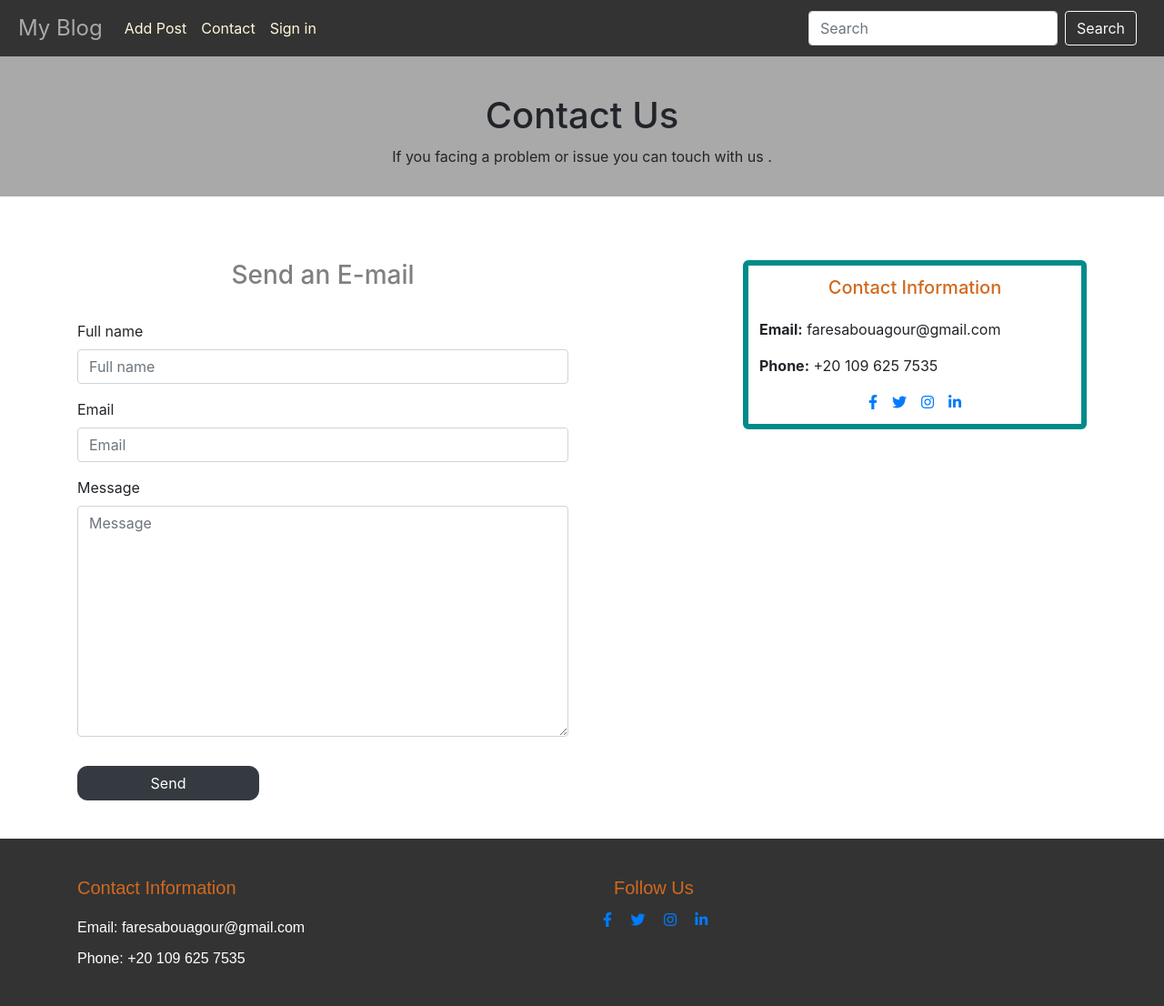
After one commit to faris-agour/Django-Blog, a Django app: page /contact-us in a window 1280 px wide. The commit adds this page. Shown: the whole page at 91% size. Run offline with Django 4.2, Linux system fonts and the light colour scheme; some libraries are stand-ins or nearby versions.

Commit message:
add base.html

```diff
--- /dev/null
+++ b/src/templates/base.html
@@ -0,0 +1,213 @@
+<!DOCTYPE html>
+<html lang="en">
+<head>
+    <meta charset="UTF-8">
+    <meta name="viewport" content="width=device-width, initial-scale=1.0">
+    <title>{% block title %}My Django Blog{% endblock %}</title>
+    <!-- Bootstrap CSS -->
+    <link rel="stylesheet" href="https://cdnjs.cloudflare.com/ajax/libs/font-awesome/5.15.1/css/all.min.css">
+    <link href="https://stackpath.bootstrapcdn.com/bootstrap/4.5.2/css/bootstrap.min.css" rel="stylesheet">
+
+    <style>
+        .navbar .form-inline {
+            margin-right: 10px;
+        }
+
+        /* Adjust padding of navbar to accommodate search bar */
+        .navbar {
+            padding-right: 20px;
+            padding-left: 20px;
+        }
+
+        body {
+            padding-top: 56px; /* Adjust this value based on the height of your navigation bar */
+        }
+
+        /* Header styling */
+        .navbar-brand {
+            font-size: 24px;
+            color: #333;
+        }
+
+        .navbar {
+            background-color: #f8f9fa; /* Light gray background */
+        }
+
+        /* Reduce post size */
+        .card-title {
+            font-size: 17px; /* Decrease title font size */
+            margin-bottom: 10px; /* Add margin bottom for separation */
+        }
+
+        .card-text {
+            font-size: 13px; /* Decrease body text font size */
+        }
+
+        .card {
+            margin-bottom: 20px; /* Increase margin between posts */
+            display: flex; /* Make cards flex containers */
+        }
+
+        .card-img-top {
+            width: 355px; /* Set width for the image */ /* Set width for the image */
+
+            object-fit: cover; /* Cover the image within its container */
+            /*flex: 0 0 auto; !* Make the image non-flexible *!*/
+        }
+
+        .card-body {
+            flex: 5; /* Make the body flexible to occupy remaining space */
+            padding: 1rem; /* Add padding to the body */
+        }
+
+        .post-image {
+            width: 80%; /* Set width for the image */
+            flex: auto; /* Make the image non-flexible */
+        }
+
+        .card-body {
+            flex: fit-content; /* Make the body flexible to occupy remaining space */
+            padding: 8px; /* Add padding to the body */
+            align-items: flex-start; /* Align items to the start of the flex container */
+        }
+
+        .col-md-3 {
+            width: 25%; /* Adjust the width as needed */
+        }
+
+        .list-group {
+            margin-bottom: 0; /* Remove bottom margin */
+        }
+
+        .list-group-item {
+            padding: 0.25rem 0.5rem; /* Reduce padding */
+        }
+
+        .btn1 {
+            padding: 15px; /* Reduce padding */
+            margin-top: 10px;
+            border-radius: 11px;
+            width: 300px;
+        }
+
+        <
+        style >
+            /* Custom styles */
+        .contact-container {
+            margin-top: 70px; /* Adjust as needed */
+        }
+
+        .contact-form {
+            margin-bottom: 20px;
+        }
+
+        .contact-info h5 {
+            color: chocolate;
+            margin-bottom: 12px;
+        }
+
+        .social-icon {
+            margin-right: 8px;
+        }
+
+        .navbar .form-inline {
+            margin-right: 10px;
+        }
+
+        /* Adjust padding of navbar to accommodate search bar */
+        .navbar {
+            padding-right: 20px;
+            padding-left: 20px;
+        }
+
+        body {
+            padding-top: 56px; /* Adjust this value based on the height of your navigation bar */
+        }
+
+        /* Header styling */
+        .navbar-brand {
+            font-size: 24px;
+            color: #333;
+        }
+
+        .navbar {
+            background-color: #f8f9fa; /* Light gray background */
+        }
+
+        @media (max-width: 768px) {
+            .hide-on-small {
+                display: none;
+            }
+        }
+
+        .social-icons {
+            display: flex;
+            justify-content: center;
+        }
+
+        .social-icon {
+            margin: 0 8px; /* Adjust margin as needed */
+        }
+
+
+    </style>
+</head>
+<body>
+
+<nav class="navbar navbar-expand-lg navbar-light fixed-top" style="background-color: #333; ">
+    <!-- Add "fixed-top" class -->
+    <a class="navbar-brand" href="{% url 'index'%}" style="color: darkgray">My Blog</a>
+    <button class="navbar-toggler" type="button" data-toggle="collapse" data-target="#navbarNav"
+            aria-controls="navbarNav" aria-expanded="false" aria-label="Toggle navigation">
+        <span class="navbar-toggler-icon"></span>
+    </button>
+    <div class="collapse navbar-collapse" id="navbarNav">
+        <ul class="navbar-nav mr-auto"> <!-- Align search bar to the left -->
+            <li class="nav-item active">
+                <a class="nav-link" href="#" style="color: cornsilk">Add Post <span class="sr-only">(current)</span></a>
+            </li>
+            <li class="nav-item">
+                <a class="nav-link" href="{% url 'contact'%}" style="color: cornsilk">Contact</a>
+            </li>
+            <li class="nav-item">
+                <a class="nav-link" href="#" style="color: cornsilk">Sign in</a>
+            </li>
+        </ul>
+        <!-- Add search bar -->
+        <form class="form-inline my-2 my-lg-0">
+            <input class="form-control mr-sm-2" type="search" placeholder="Search" aria-label="Search">
+            <button class="btn btn-outline-light my-2 my-sm-0" type="submit">Search</button>
+        </form>
+    </div>
+</nav>
+
+{% block content %}
+{% endblock %}
+
+<footer class="footer mt-auto py-4" style="background-color: #333; color: #fff; font-family: 'Arial', sans-serif;">
+    <div class="container">
+        <div class="row">
+            <div class="col-md-6" style="padding-top: 18px">
+                <h5 style="margin-bottom: 12px; color: chocolate">Contact Information</h5>
+                <p style="font-size: 16px; margin-top :20px;margin-bottom: 10px ">Email: faresabouagour@gmail.com</p>
+                <p style="font-size: 16px;">Phone: +20 109 625 7535</p>
+            </div>
+            <div class="col-md-6" style="padding-top: 18px">
+                <h5 style="margin-bottom: 12px;color: chocolate;margin-left: 20px">Follow Us</h5>
+                <!-- Add your social icons here -->
+                <a href="#" class="social-icon" style="margin-right: 8px"> <i class="fab fa-facebook-f"></i></a>
+                <a href="#" class="social-icon" style="margin-right: 8px"><i class="fab fa-twitter"></i></a>
+                <a href="#" class="social-icon" style="margin-right: 8px"><i class="fab fa-instagram"></i></a>
+                <a href="#" class="social-icon" style="margin-right: 8px"><i class="fab fa-linkedin-in"></i></a>
+            </div>
+        </div>
+    </div>
+</footer>
+
+
+<!-- Bootstrap JS and jQuery (optional, if you need any Bootstrap features that require JS) -->
+<script src="https://code.jquery.com/jquery-3.5.1.slim.min.js"></script>
+<script src="https://cdn.jsdelivr.net/npm/@popperjs/core@2.5.4/dist/umd/popper.min.js"></script>
+<script src="https://stackpath.bootstrapcdn.com/bootstrap/4.5.2/js/bootstrap.min.js"></script>
+</body>
+</html>
```
Also changed, not shown: src/blog/templates/index.html (+7 -153 lines).
